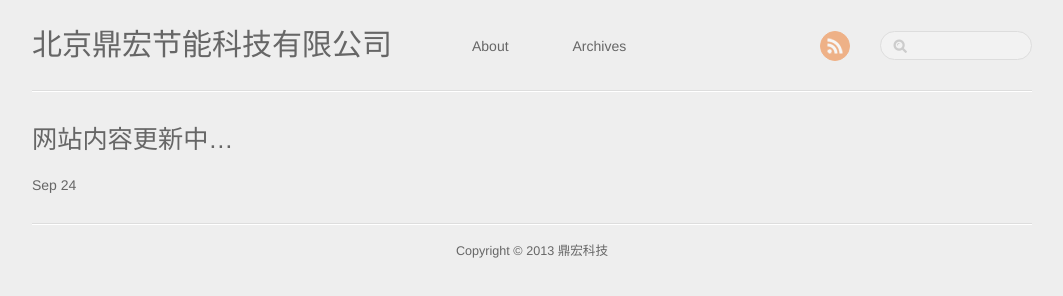
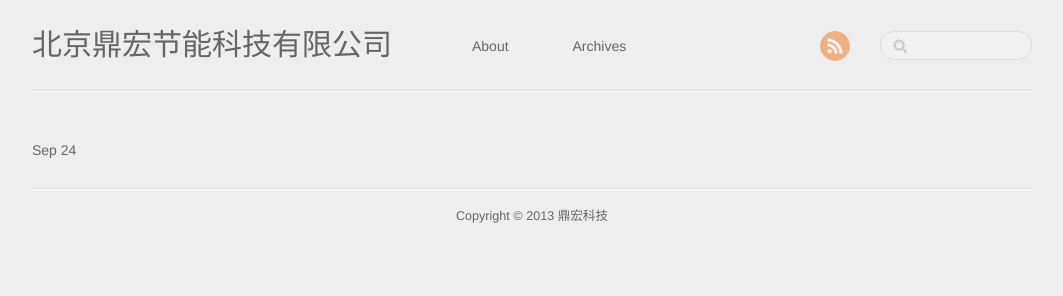
Before and after one commit to SmithWang/smithwang.github.com, a plain HTML site: page blog/archives/index.html in a window 1280 px wide. Shown: the whole page, without its empty margins (108-1171 px from the left). Drawn offline with nearby package versions, Linux system fonts and the light colour scheme.

Commit message:
Update index.html
8

```diff
--- a/blog/archives/index.html
+++ b/blog/archives/index.html
@@ -84,7 +84,7 @@
 
 
 <article>
-	<h2 class="title"><a href="/blog/2013/09/24/wang-zhan-zheng-zai-gai-ban-zhong-dot-dot-dot/">网站内容更新中&#8230;</a></h2>
+	<h2 class="title"><a href="/blog/2013/09/24/wang-zhan-zheng-zai-gai-ban-zhong-dot-dot-dot/"></a></h2>
 	<div class="meta">
 		<div class="date">Sep 24</div>
 		<div class="tags">
```
